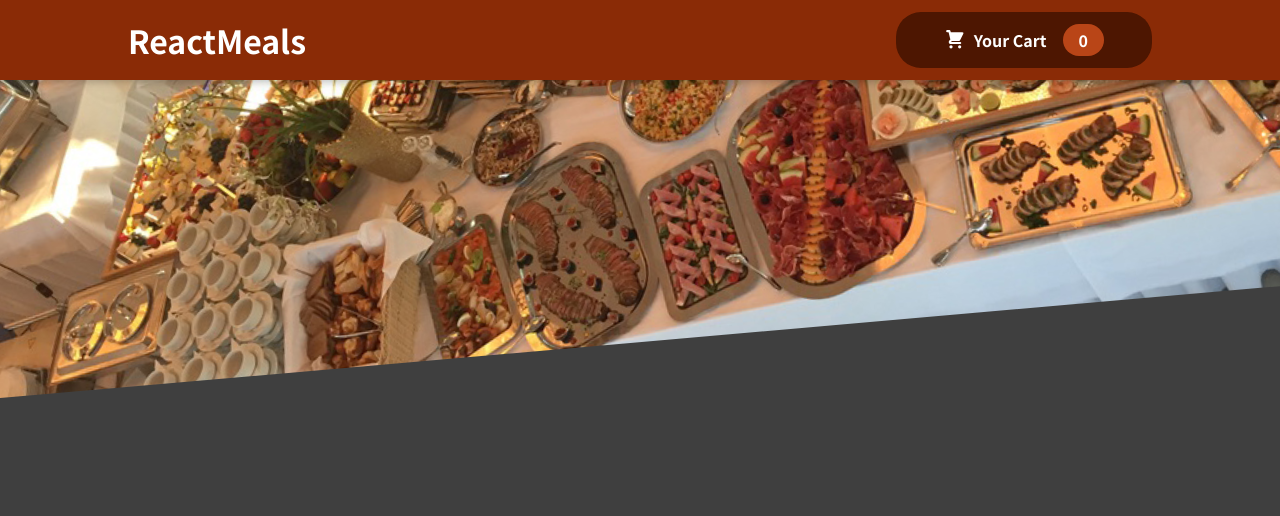
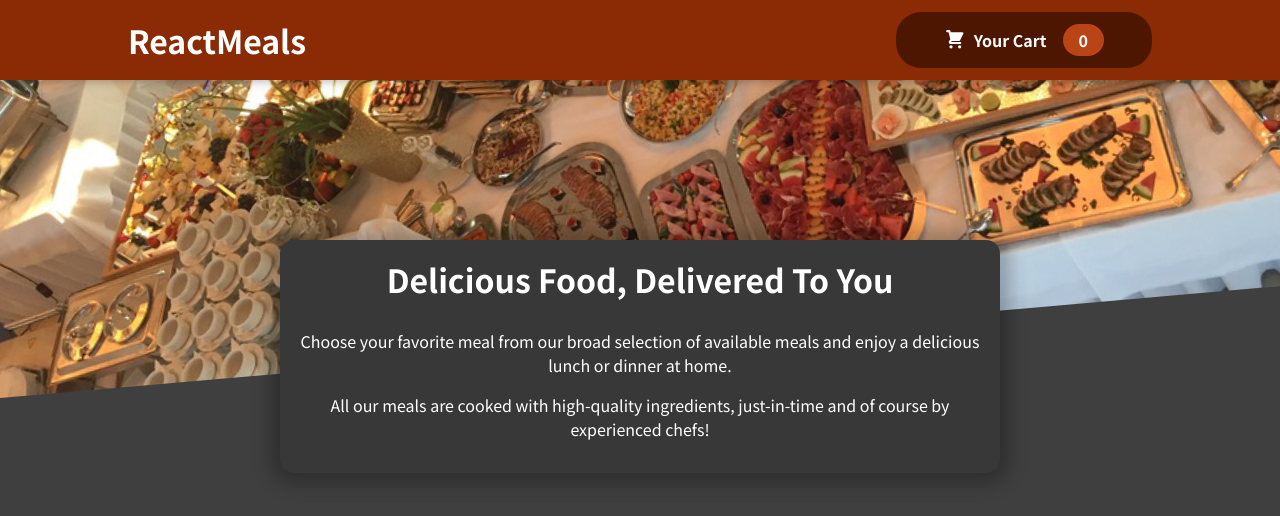
Before and after one commit to VivekPaswan24/React_Resturant_Website, a React (Create React App) app: page / in a window 1280 px wide. Shown: the top 516 px of the page. Built offline with nearby package versions, Linux system fonts and the light colour scheme.

Commit message:
Added Resturant Summary

```diff
--- a/src/App.js
+++ b/src/App.js
@@ -1,10 +1,13 @@
+import React from "react";
 import Header from "./components/Layouts/Header/Header";
+import ResturantSummary from "./components/Layouts/ResturantSummary/ResturantSummary";
 
 function App() {
   return (
-    <div>
+    <React.Fragment>
       <Header></Header>
-    </div>
+      <ResturantSummary />
+    </React.Fragment>
   );
 }
 
--- /dev/null
+++ b/src/components/Layouts/ResturantSummary/ResturantSummary.js
@@ -0,0 +1,14 @@
+import React from "react";
+import classes from './ResturantSummary.module.css'
+const ResturantSummary =props=>{
+    return <div className={classes.summary}>
+        <h2>Delicious Food, Delivered To You</h2>
+        <p>Choose your favorite meal from our broad selection of available meals
+        and enjoy a delicious lunch or dinner at home.</p>
+        <p> All our meals are cooked with high-quality ingredients, just-in-time and
+        of course by experienced chefs!</p>
+    </div>
+};
+
+
+export default ResturantSummary;
--- /dev/null
+++ b/src/components/Layouts/ResturantSummary/ResturantSummary.module.css
@@ -0,0 +1,18 @@
+.summary {
+    text-align: center;
+    max-width: 45rem;
+    width: 90%;
+    margin: auto;
+    margin-top: -10rem;
+    position: relative;
+    background-color: #383838;
+    color: white;
+    border-radius: 14px;
+    padding: 1rem;
+    box-shadow: 0 1px 18px 10px rgba(0, 0, 0, 0.25);
+  }
+
+  .summary h2 {
+    font-size: 2rem;
+    margin-top: 0;
+  }
```
